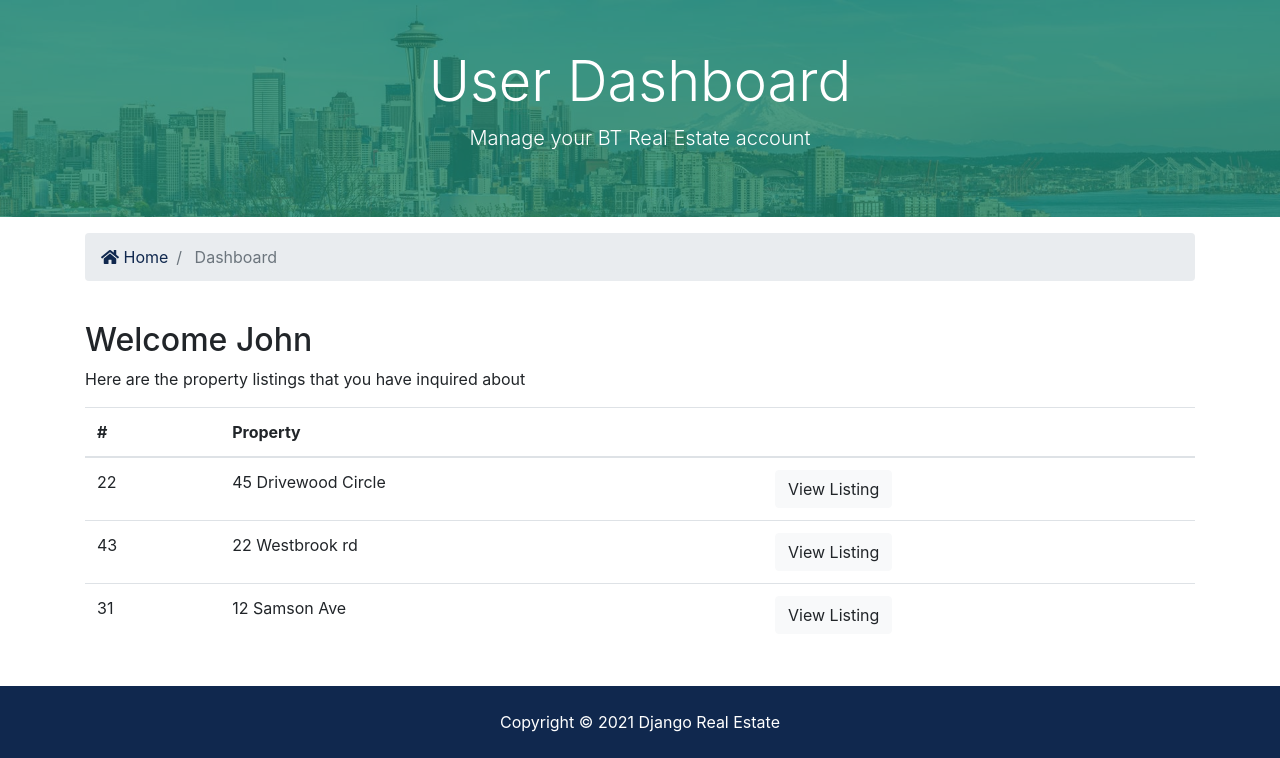
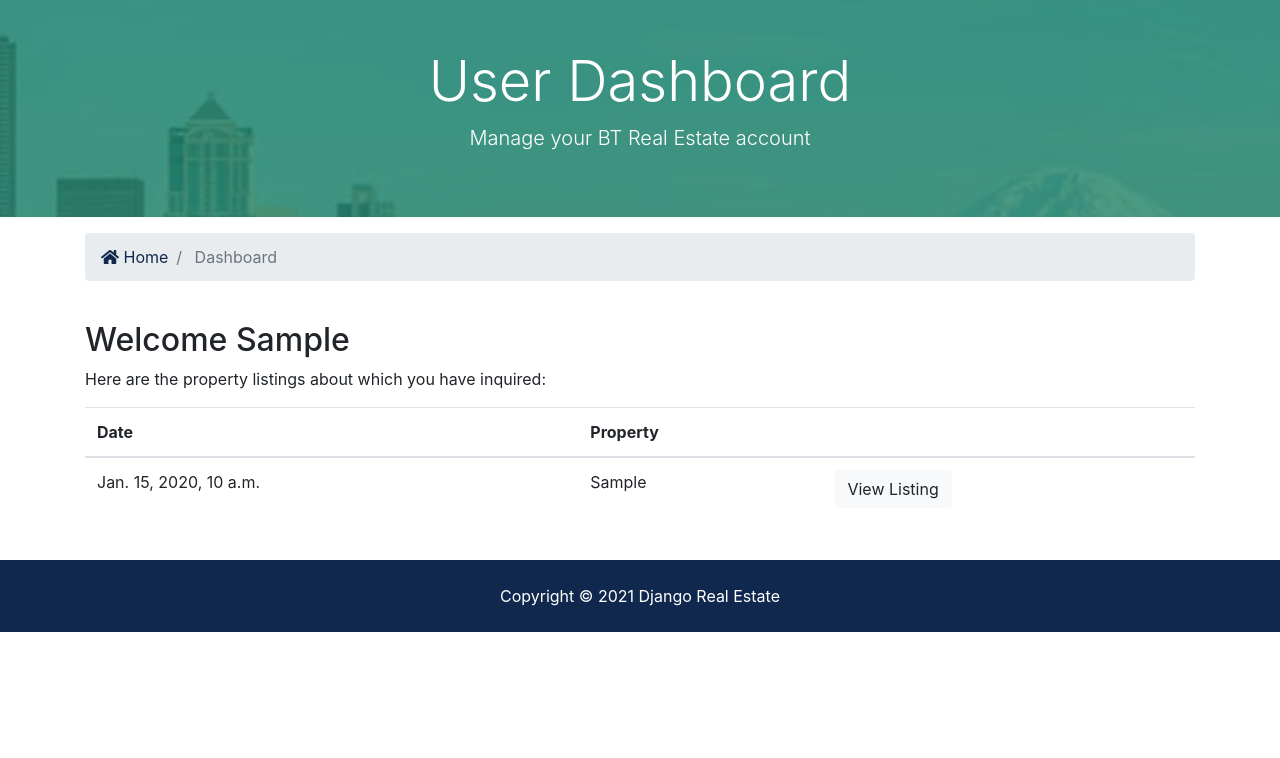
Before and after one commit to Bruinkathy/Django_RealEstate, a Django app: page /accounts/dashboard in a window 1280 px wide. Shown: the part 164-922 px from the top of the page. After the commit the page ends 796 px from the top, so only its background shows below. Run offline with Django 3.2, Linux system fonts and the light colour scheme; a user stored in the database is signed in; tables that the repository leaves empty hold one stand-in row (values such as "Sample post"); some libraries are stand-ins or nearby versions.

Commit message:
User Dashboard

```diff
--- a/accounts/views.py
+++ b/accounts/views.py
@@ -1,6 +1,7 @@
 from django.shortcuts import render, redirect
 from django.contrib import messages, auth
 from django.contrib.auth.models import User
+from contacts.models import Contact
 
 def register(request):
   if request.method == 'POST':
@@ -68,4 +69,9 @@
     return redirect('index')
 
 def dashboard(request):
-  return render(request, 'accounts/dashboard.html')
+  user_contacts = Contact.objects.order_by('-contact_date').filter(user_id=request.user.id)
+
+  context = {
+    'contacts': user_contacts,
+  }
+  return render(request, 'accounts/dashboard.html', context)
--- a/templates/accounts/dashboard.html
+++ b/templates/accounts/dashboard.html
@@ -36,40 +36,32 @@
     <div class="container">
       <div class="row">
         <div class="col-md-12">
-          <h2>Welcome John</h2>
-          <p>Here are the property listings that you have inquired about</p>
+          <h2>Welcome {{user.first_name}}</h2>
+          {% if contacts %}
+            <p>Here are the property listings about which you have inquired:</p>
             <table class="table">
               <thead>
                 <tr>
-                <th scope="col">#</th>
+                  <th scope="col">Date</th>
                   <th scope="col">Property</th>
                   <th></th>
                 </tr>
               </thead>
               <tbody>
+                {% for contact in contacts %}
                 <tr>
-                <td>22</td>
-                <td>45 Drivewood Circle</td>
+                  <td>{{contact.contact_date}}</td>
+                  <td>{{contact.listing}}</td>
                   <td>
-                  <a class="btn btn-light" href="#">View Listing</a>
+                    <a class="btn btn-light" href="{% url 'listing' contact.listing_id%}">View Listing</a>
                   </td>
                 </tr>
-              <tr>
-                <td>43</td>
-                <td>22 Westbrook rd</td>
-                <td>
-                  <a class="btn btn-light" href="#">View Listing</a>
-                </td>
-              </tr>
-              <tr>
-                <td>31</td>
-                <td>12 Samson Ave</td>
-                <td>
-                  <a class="btn btn-light" href="#">View Listing</a>
-                </td>
-              </tr>
+                {% endfor %}
               </tbody>
             </table>
+          {% else %}
+            <p>You have not made any inquiries.</p>
+          {% endif %}
         </div>
       </div>
     </div>
```
Lines whose indentation alone changed are shown as unchanged.
